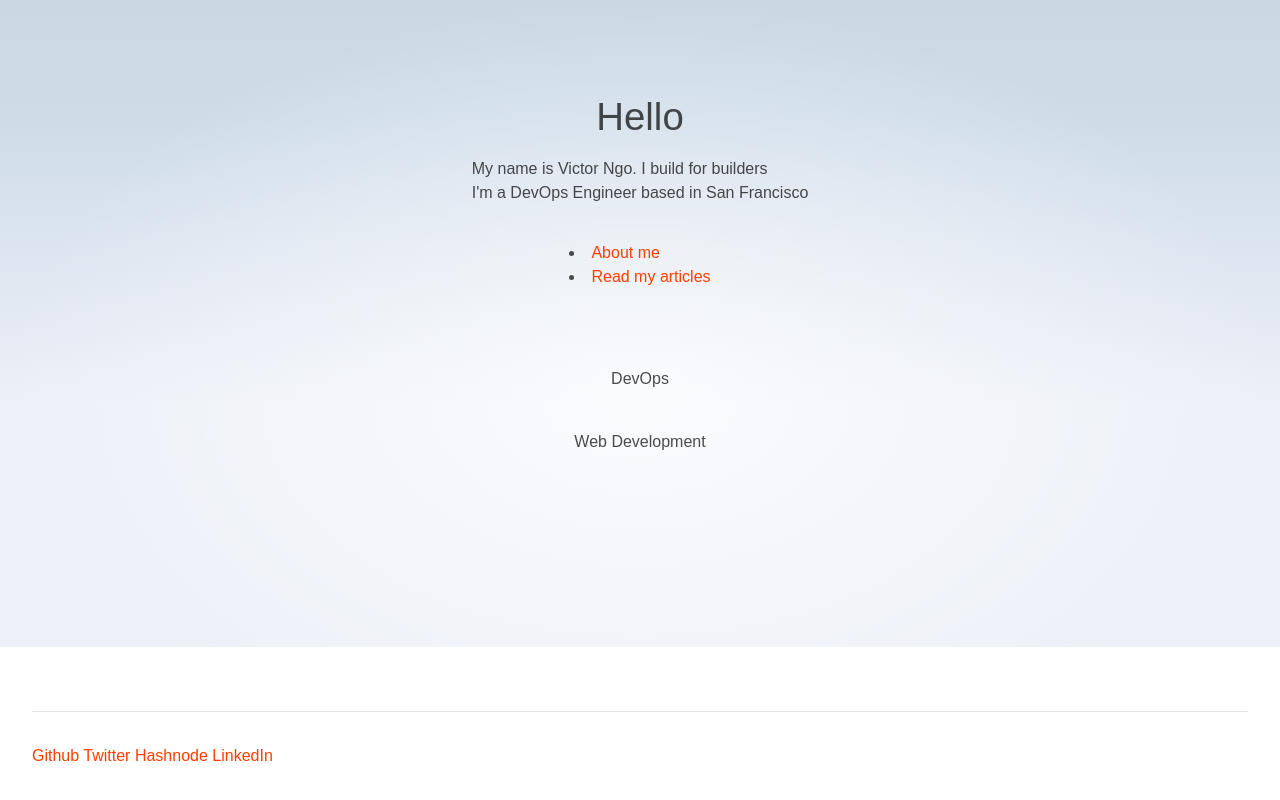
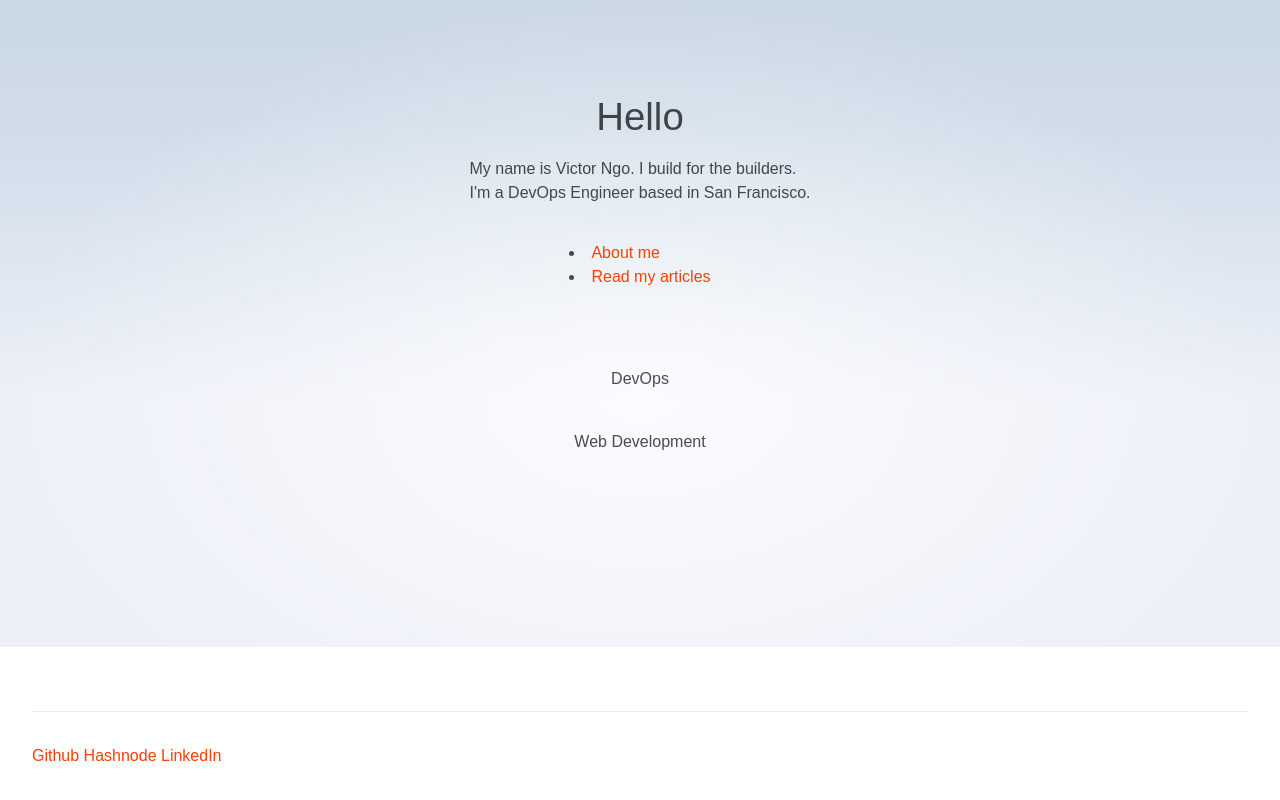
Before and after one commit to vcotir/vcotir.github.io, a SvelteKit app: page / in a window 1280 px wide. Built offline with nearby package versions, Linux system fonts and the light colour scheme.

Commit message:
Update welcome section copy and add new links

```diff
--- a/src/routes/+page.svelte
+++ b/src/routes/+page.svelte
@@ -14,9 +14,9 @@
 		Hello
 	</h1>
 	<p>
-		My name is Victor Ngo. I build for builders
+		My name is Victor Ngo. I build for the builders.
 		<br />
-		I'm a DevOps Engineer based in San Francisco
+		I'm a DevOps Engineer based in San Francisco.
 	</p>
 	<section>
 		<nav>
--- a/src/routes/Footer.svelte
+++ b/src/routes/Footer.svelte
@@ -16,9 +16,9 @@
   <p class="block text-center font-sans text-base font-normal leading-relaxed text-blue-gray-900 antialiased">
     <ol>
       <li>
-        <a href="">Github</a>
-        <a href="">Twitter</a>
-        <a href="">Hashnode</a>
-        <a href="">LinkedIn</a>
+        <a href="https://github.com/vcotir">Github</a>
+        <!-- <a href="#">Twitter</a> -->
+        <a href="https://vcotir.hashnode.dev/">Hashnode</a>
+        <a href="https://www.linkedin.com/in/victor-ngo/">LinkedIn</a>
       </li>
 </footer>
```
